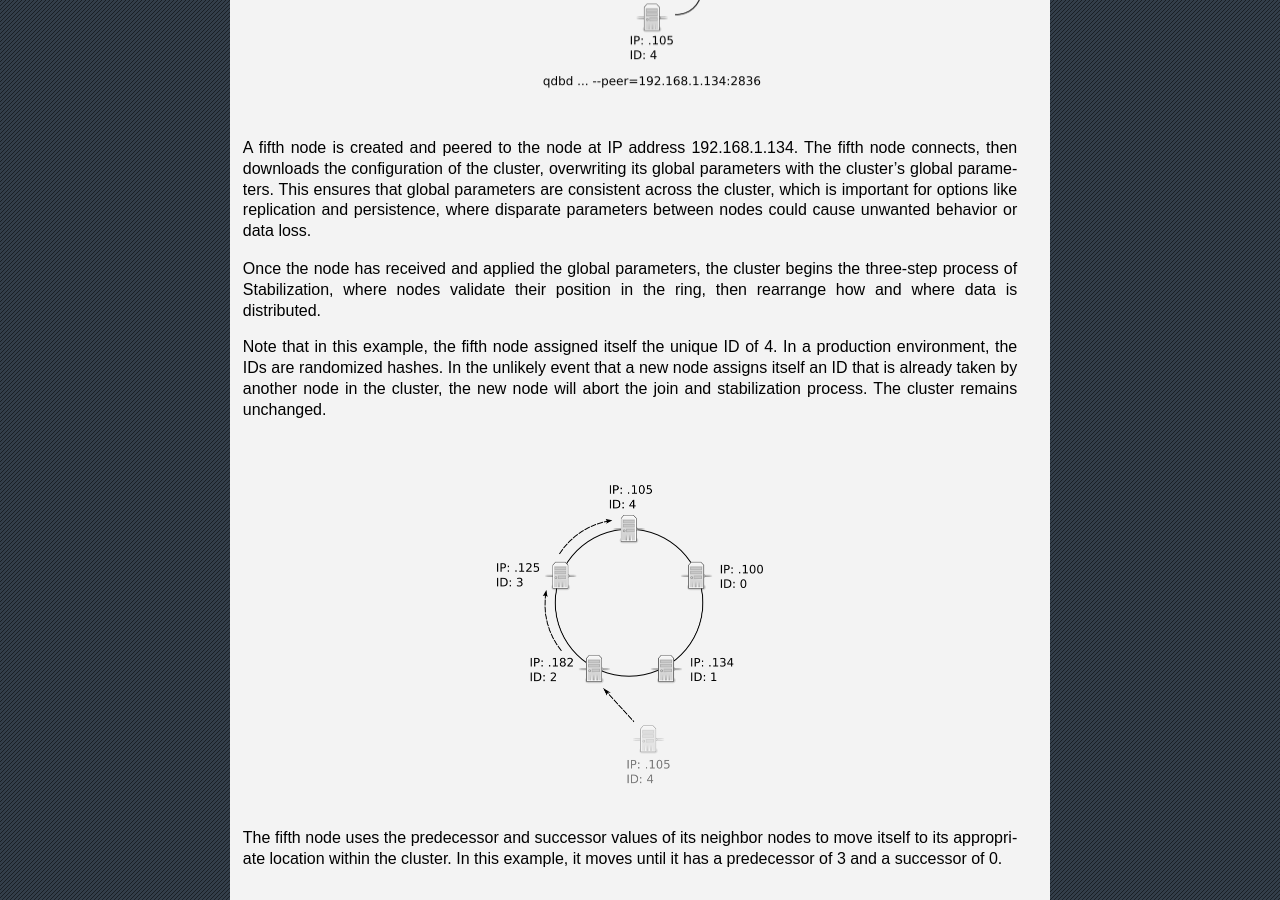
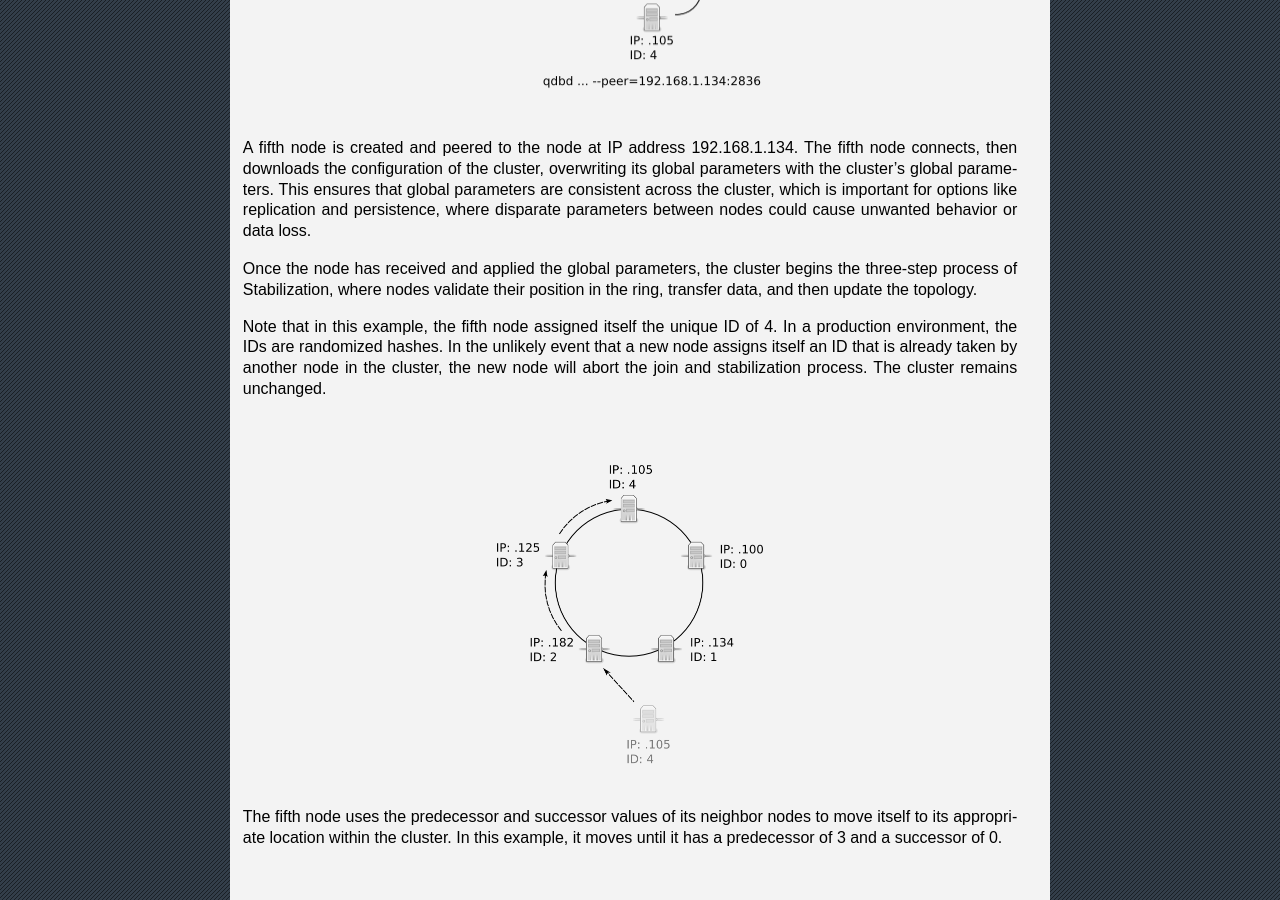
Before and after one commit to iltommi/qdb-documentation, a Sphinx documentation site: the page built from source/concepts/cluster_organization.rst, in a window 1280 px wide and 900 px high, scrolled down 1216 px. Built offline with Sphinx 7.4.7, drawn with Linux system fonts in a browser that asks for light colours.

Commit message:
Reword description of the three steps process

```diff
--- a/source/concepts/cluster_organization.rst
+++ b/source/concepts/cluster_organization.rst
@@ -34,7 +34,7 @@ Adding a Node to a Cluster
 
    A fifth node is created and peered to the node at IP address 192.168.1.134. The fifth node connects, then downloads the configuration of the cluster, overwriting its global parameters with the cluster's global parameters. This ensures that global parameters are consistent across the cluster, which is important for options like replication and persistence, where disparate parameters between nodes could cause unwanted behavior or data loss.
 
-   Once the node has received and applied the global parameters, the cluster begins the three-step process of Stabilization, where nodes validate their position in the ring, then rearrange how and where data is distributed.
+   Once the node has received and applied the global parameters, the cluster begins the three-step process of Stabilization, where nodes validate their position in the ring, transfer data, and then update the topology.
 
    Note that in this example, the fifth node assigned itself the unique ID of 4. In a production environment, the IDs are randomized hashes. In the unlikely event that a new node assigns itself an ID that is already taken by another node in the cluster, the new node will abort the join and stabilization process. The cluster remains unchanged.
 
```
